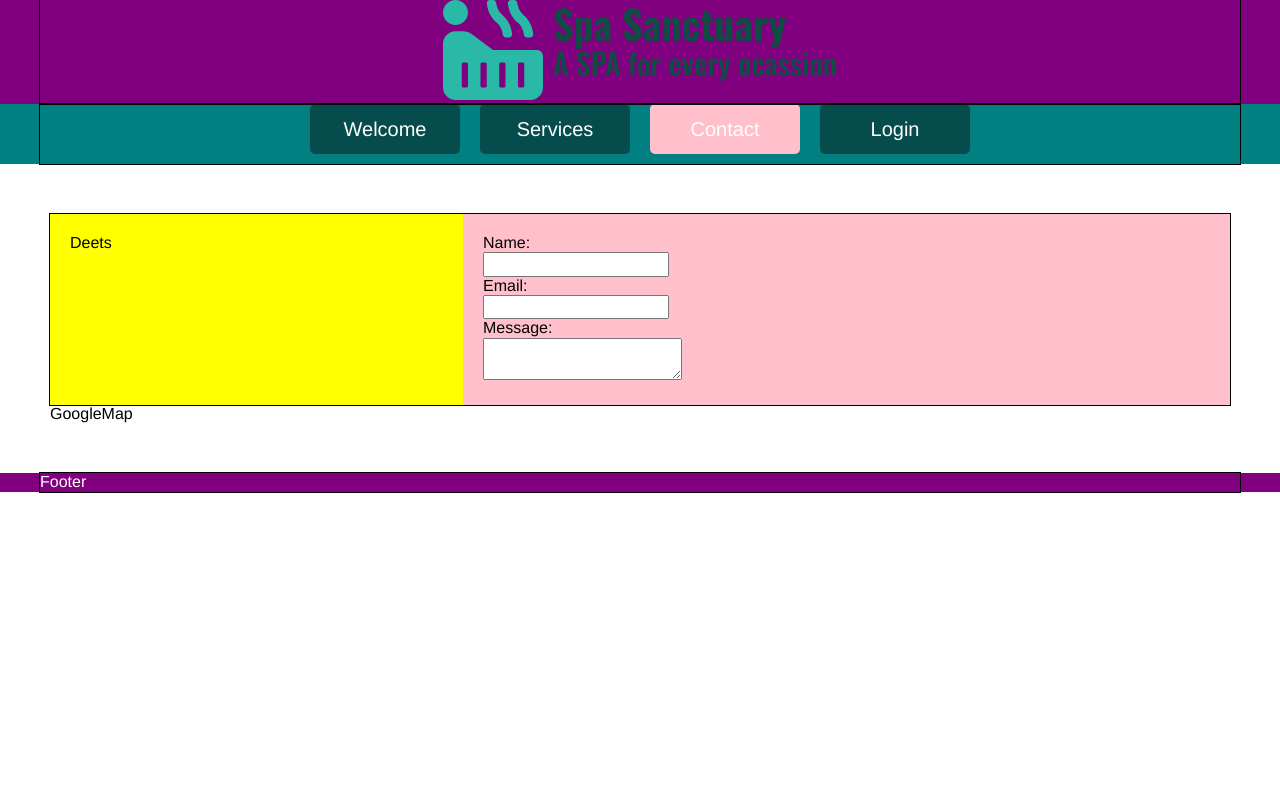
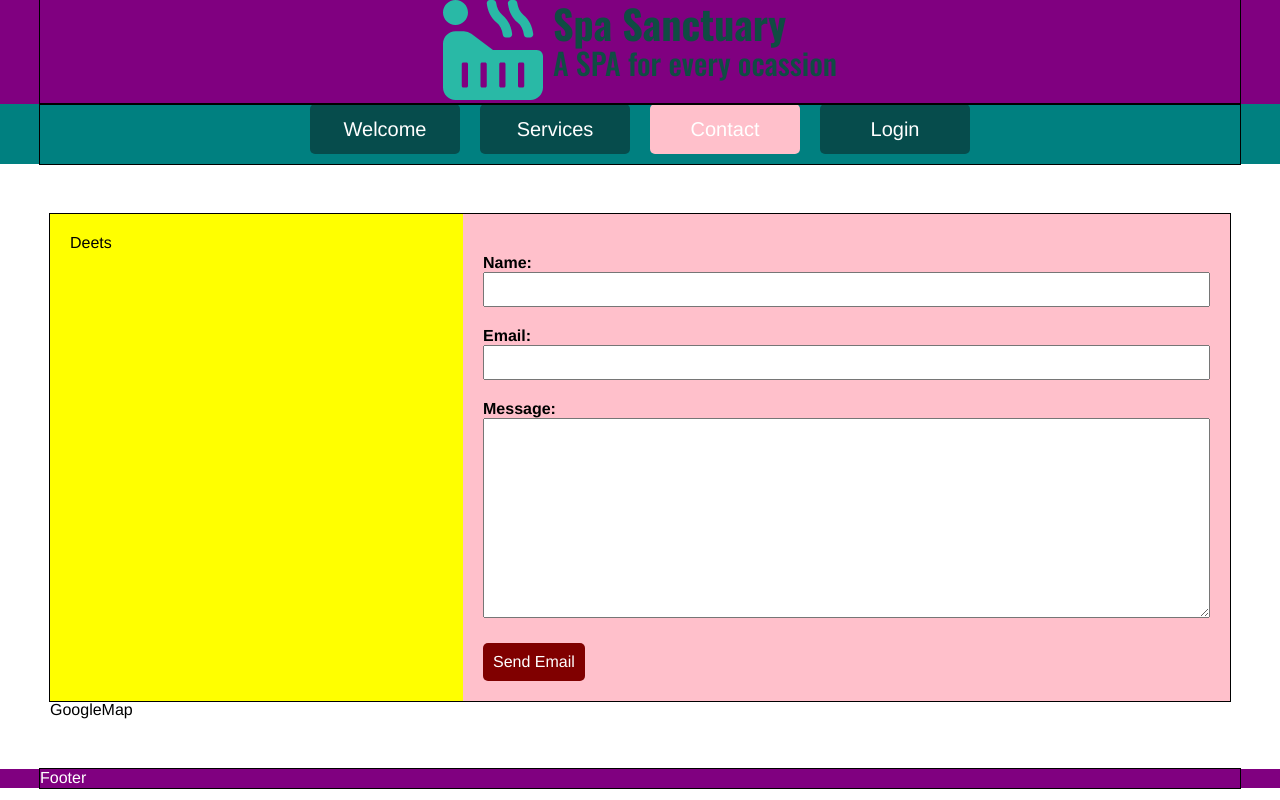
Before and after one commit to tomchristianstokka/My-Workbook, a React (Create React App) app in the folder SPA-In-Class/: page /contact in a window 1280 px wide. Built offline with nearby package versions, Linux system fonts and the light colour scheme.

Commit message:
Lesson Wednesday

```diff
--- a/SPA-In-Class/src/App/Pages/Contact/ContactForm.jsx
+++ b/SPA-In-Class/src/App/Pages/Contact/ContactForm.jsx
@@ -1,8 +1,12 @@
 import React, { useState } from 'react';
 import styled from 'styled-components';
 
+/* Scripts ---------------------------*/
+import API from '../../../common/axios.js';
+
 /* Components ---------------------------*/
 import FormGroup from '../../../common/Forms/FormGroup.jsx';
+import Button from '../../../common/Forms/Button.jsx';
 
 const formFields = {
     nameField: {
@@ -10,18 +14,33 @@
         label: 'Name',
         inputType: 'text',
         value: '',
+        validate: {
+            required: true,
+            valid: true,
+            message: '',
+        }
     },
     emailField: {
         id: 'userEmail',
         label: 'Email',
         inputType: 'email',
         value: '',
+        validate: {
+            required: false,
+            valid: true,
+            message: '',
+        }
     },
     messageField: {
         id: 'userMessage',
         label: 'Message',
         inputType: 'textarea',
         value: '',
+        validate: {
+            required: false,
+            valid: true,
+            message: '',
+        }
     },
 }
 
@@ -32,12 +51,27 @@
     const [userMessage, userMessageUpdate] = useState(formFields.messageField);
 
     const handleOnChange = (event, formField) => {
-        console.log(event.target.value, formField);
+        // console.log(event.target.value, formField);
 
         const newField = {
             ...formField,
             value: event.target.value,
         }
+
+        if (newField.validate.required === true) {
+            console.log('Validating: ', newField.label);
+        }
+
+        if (newField.value.lenght < 4) {
+            // Let them know there is an error
+            newField.validate.valid = false;
+            newField.validate.message = `You forgot to fill out ${newField.label} field.`;
+        } else {
+            // Clear any errors
+            newField.validate.valid = true;
+            newField.validate.message = ``;
+        }
+
 
         if (formField.id === 'userName') {
             userNameUpdate(newField);
@@ -50,9 +84,29 @@
         }
     }
 
+    const handleFormSubmit = (event) => {
+        event.preventDefault();
+        console.log('Captured Form Submit, we will take it from here');
+
+        if (userName.validate.valid === true && userEmail.validate.valid === true ) {
+            console.log('Valid Submitting form');
+
+            // .. AJAX goes here: aka AXIOS
+            const postData = {
+                userName: userName,
+                userEmail: userEmail,
+                userMessage: userMessage,
+            }
+
+            API.post('/sendEmail', postData).then((result) => {
+                console.log('result', result);
+            });
+        }
+    }
+
     return (
         <ContactFormStyled className='ContactForm'>
-            <form>
+            <form onSubmit={ handleFormSubmit }>
                 <FormGroup
                     formField={ userName }
                     onChange={ handleOnChange }
@@ -65,6 +119,7 @@
                     formField={ userMessage }
                     onChange={ handleOnChange }
                 />
+                <Button type='submit'>Send Email</Button>
             </form>
         </ContactFormStyled>
     );
--- /dev/null
+++ b/SPA-In-Class/src/common/Forms/Button.jsx
@@ -0,0 +1,33 @@
+import React from 'react';
+import styled from 'styled-components';
+
+const Button = ({children, type}) => {
+
+    return (
+        <ButtonStyled
+            className='Button'
+            type={ type }
+        >
+            { children }
+        </ButtonStyled>
+    );
+}
+
+export default Button;
+
+const ButtonStyled = styled.button`
+    background-color: maroon;
+    color: white;
+    padding: 10px;
+    border: none;
+    outline: none;
+    border-radius: 5px;
+
+    &:hover {
+        background-color: #600203;
+    }
+
+    &:active {
+        background-color: black;
+    }
+`;
--- a/SPA-In-Class/src/common/Forms/FormGroup.jsx
+++ b/SPA-In-Class/src/common/Forms/FormGroup.jsx
@@ -11,6 +11,10 @@
     return (
         <FormGroupStyled className='FormGroup'>
             <label htmlFor={ formField.id }>{formField.label}:</label>
+        {
+                (formField.validate.message) &&
+                <div clanssName='feedback'>{ formField.validate.message }</div>
+        }
             <Control formField={ formField } onChange={ onChange} />
         </FormGroupStyled>
     );
@@ -19,5 +23,23 @@
 export default FormGroup;
 
 const FormGroupStyled = styled.div`
+    margin: 20px 0px;
+    label {
+        font-weight: bold;
+    }
+    .feedback {
+        color: red;
+        margin: 5px 0px;
+    }
+    .Control {
+        input, textarea {
+            width: 100%;
+            font-size: 18px;
+            padding: 5px;
+        }
 
+        textarea {
+            height: 200px;
+        }
+    }
 `;
```
